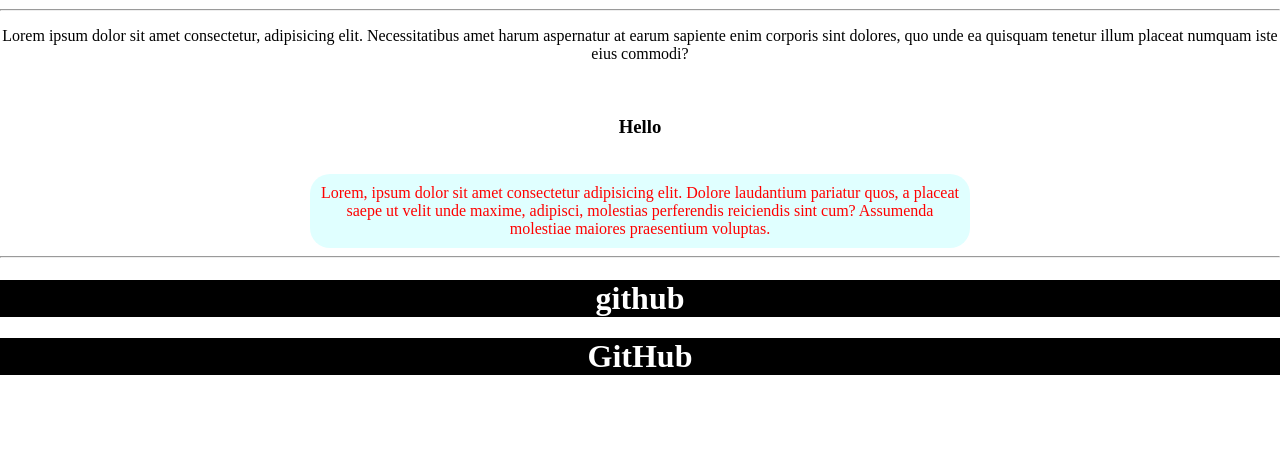
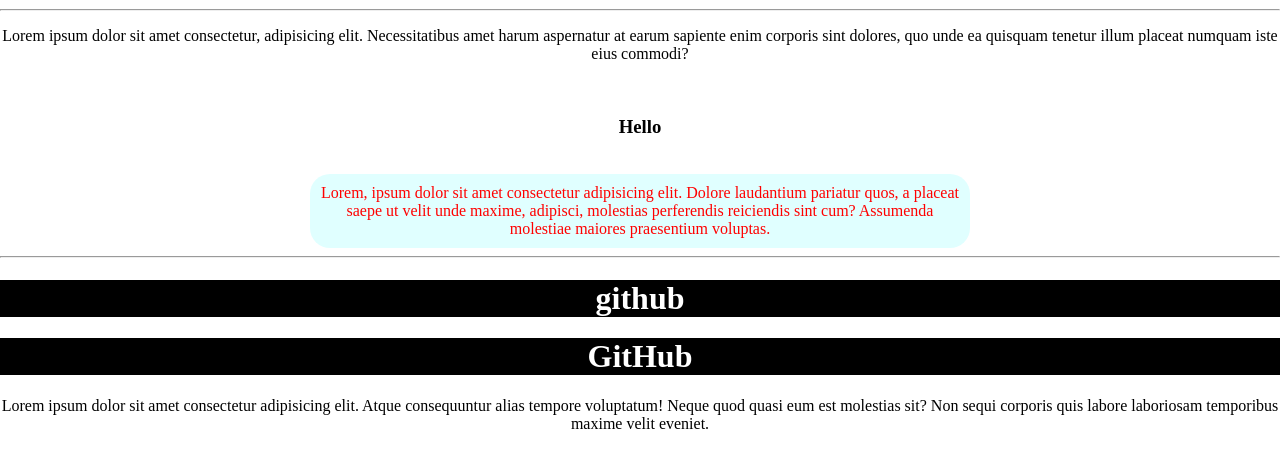
Before and after one commit to aryan511-sys/GitRepo, a plain HTML site: page index.html in a window 1280 px wide. Shown: the part 536-985 px from the top of the page. Before the commit the page ends 933 px from the top, so only its background shows below. Drawn offline with Linux system fonts and the light colour scheme.

Commit message:
add p tag

```diff
--- a/index.html
+++ b/index.html
@@ -25,5 +25,6 @@
     <hr>
     <h1>github</h1>
     <h1>GitHub</h1>
+    <p>Lorem ipsum dolor sit amet consectetur adipisicing elit. Atque consequuntur alias tempore voluptatum! Neque quod quasi eum est molestias sit? Non sequi corporis quis labore laboriosam temporibus maxime velit eveniet.</p>
 </body>
 </html>
```
